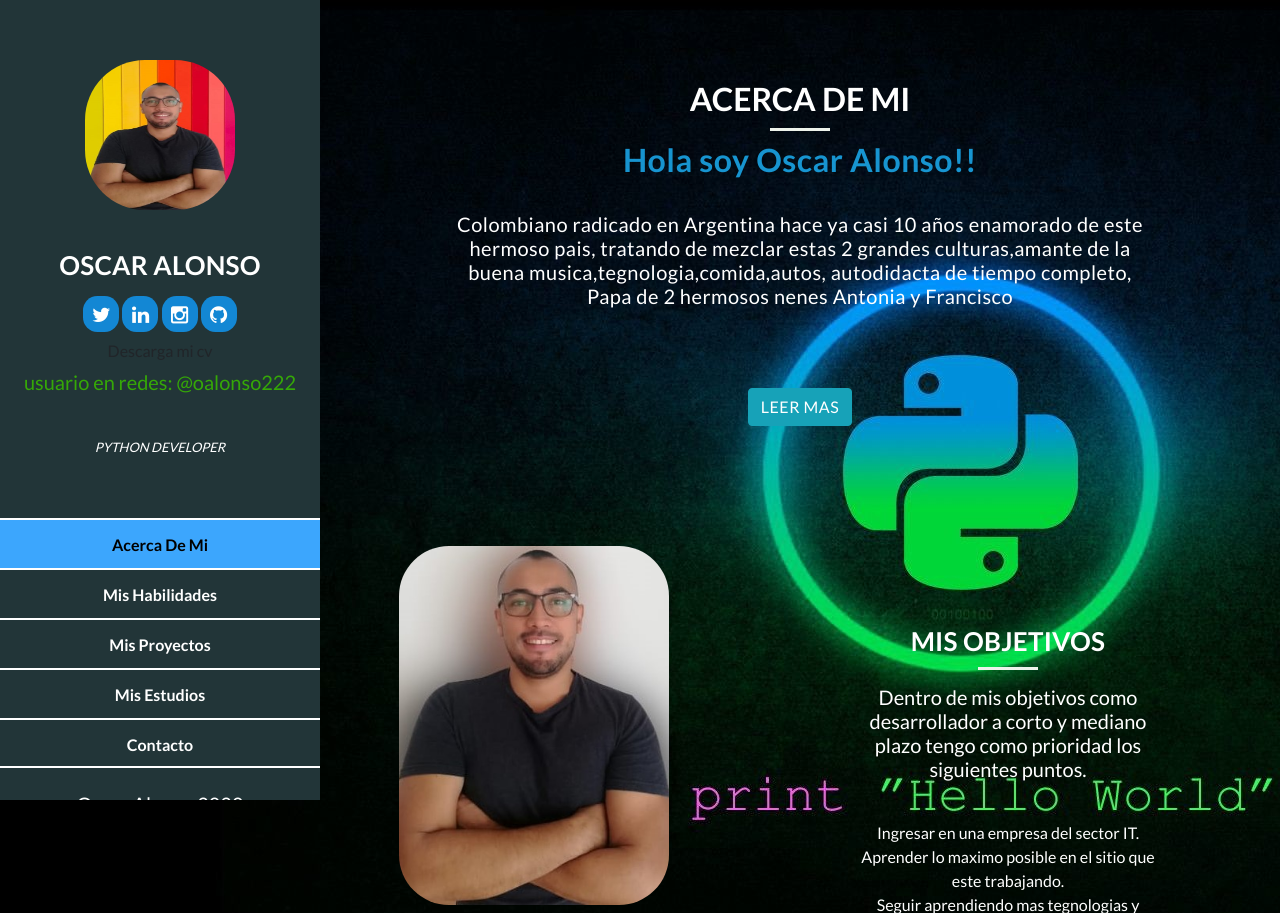
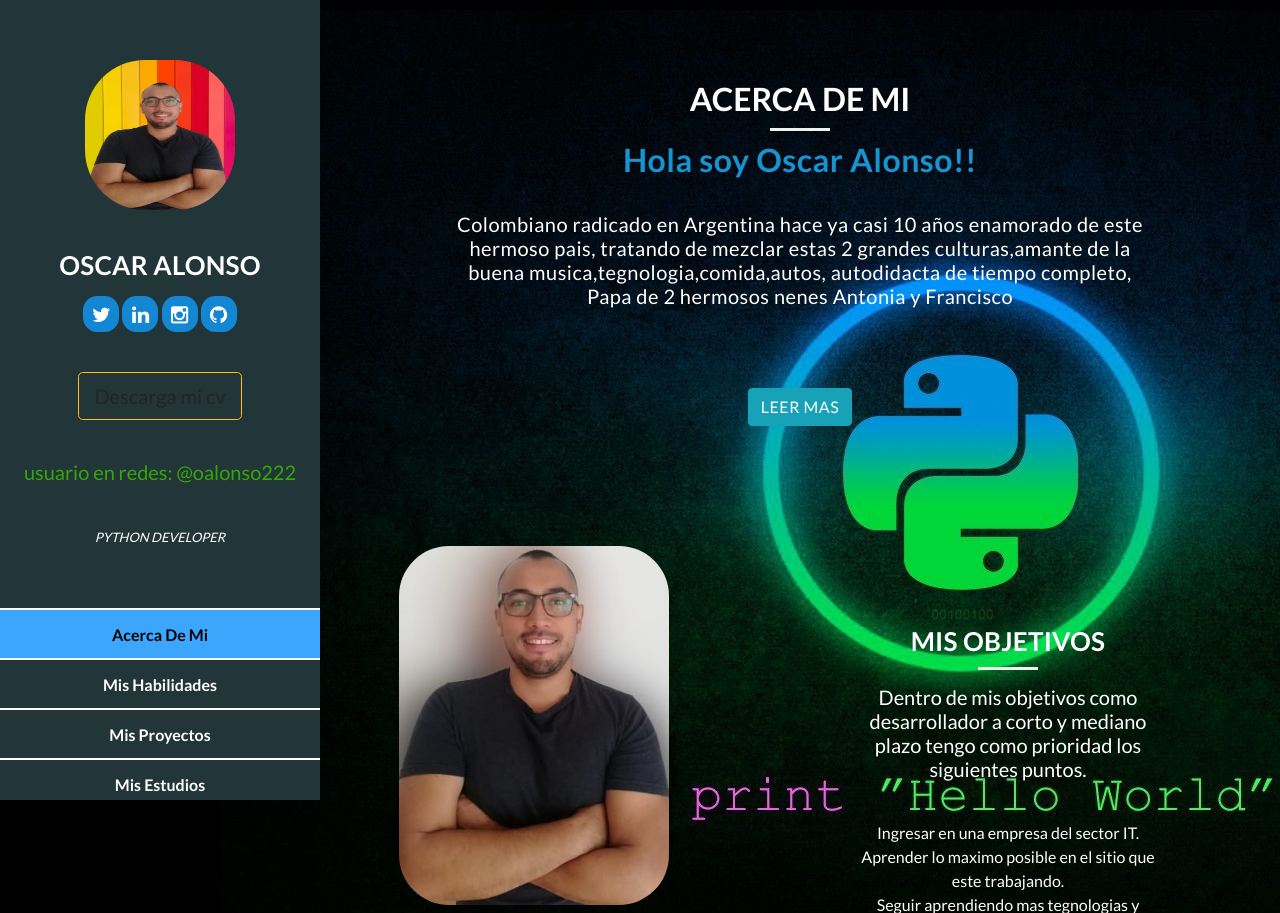
Before and after one commit to alonso0218/Portafolios, a Django app: page / in a window 1280 px wide. Shown: the top 913 px of the page. Run offline with Django 3.2, Linux system fonts and the light colour scheme; some libraries are stand-ins or nearby versions.

Commit message:
cv modificado

```diff
--- a/contactoapp/templates/contactoapp/base.html
+++ b/contactoapp/templates/contactoapp/base.html
@@ -53,9 +53,9 @@ https://templatemo.com/tm-531-reflux
                 <li>
                   <a href="https://github.com/alonso0218/"><i class="fa fa-github"></i></a>
                 </li>
-                <br>
-                <a href="{% static 'contactoapp/assets/pdf/CV oscar alonso #1.pdf'%}" class="btn btn-fill" target="_blank" download="CV OSCAR ALONSO">Descarga mi cv</a>
-                <br>
+                <div class='cv' style="padding: 40px;">
+                   <a href="{% static 'contactoapp/assets/pdf/CV oscar alonso #1.pdf'%}" class="btn btn-outline-warning btn-lg" target="_blank" download="CV OSCAR ALONSO">Descarga mi cv</a>
+               </div>
                 <p style='color:rgb(53, 168, 7)'>usuario en redes: @oalonso222</p>
               </ul>
             </div>
```
